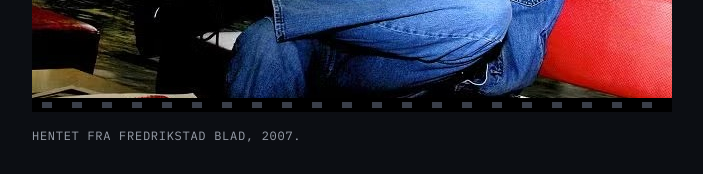
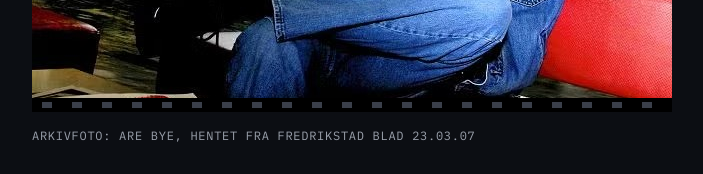
Before and after one commit to Ingridck28/Kommunikasjonsdesign-eksamen, a plain HTML site: page articles/article-inspiration.html in a window 1280 px wide. Shown: the part 900-1074 px from the top of the page, without its empty margins (288-991 px from the left). Drawn offline with nearby package versions, Linux system fonts and the light colour scheme.

Commit message:
Oppdater kildehenvisning for hero-bildet av Olav.
Co-authored-by: Cursor <cursoragent@cursor.com>

```diff
--- a/articles/article-inspiration.html
+++ b/articles/article-inspiration.html
@@ -23,7 +23,7 @@
       <p class="ingress">Han kunne nesten ingenting om film da han ble kinosjef i Fredrikstad i 1994. Likevel nesten tredoblet Olav Kjeldsen besøket, slapp cowboyer ridende på hest inn i kinosalen og sendte fem containere med kinoutstyr til Cuba.</p>
       <figure class="hero-photo">
         <div class="frame" data-media="hero">[Bilde/video: Olav Kjeldsen i dag, gjerne i kinosalen]</div>
-        <p class="byline">Hentet fra Fredrikstad blad, 2007.</p>
+        <p class="byline">Arkivfoto: Are Bye, hentet fra Fredrikstad blad 23.03.07</p>
       </figure>
       <div class="hero-quote">
         <blockquote>«Det er lettere å få tilgivelse enn tillatelse.»</blockquote>
```
